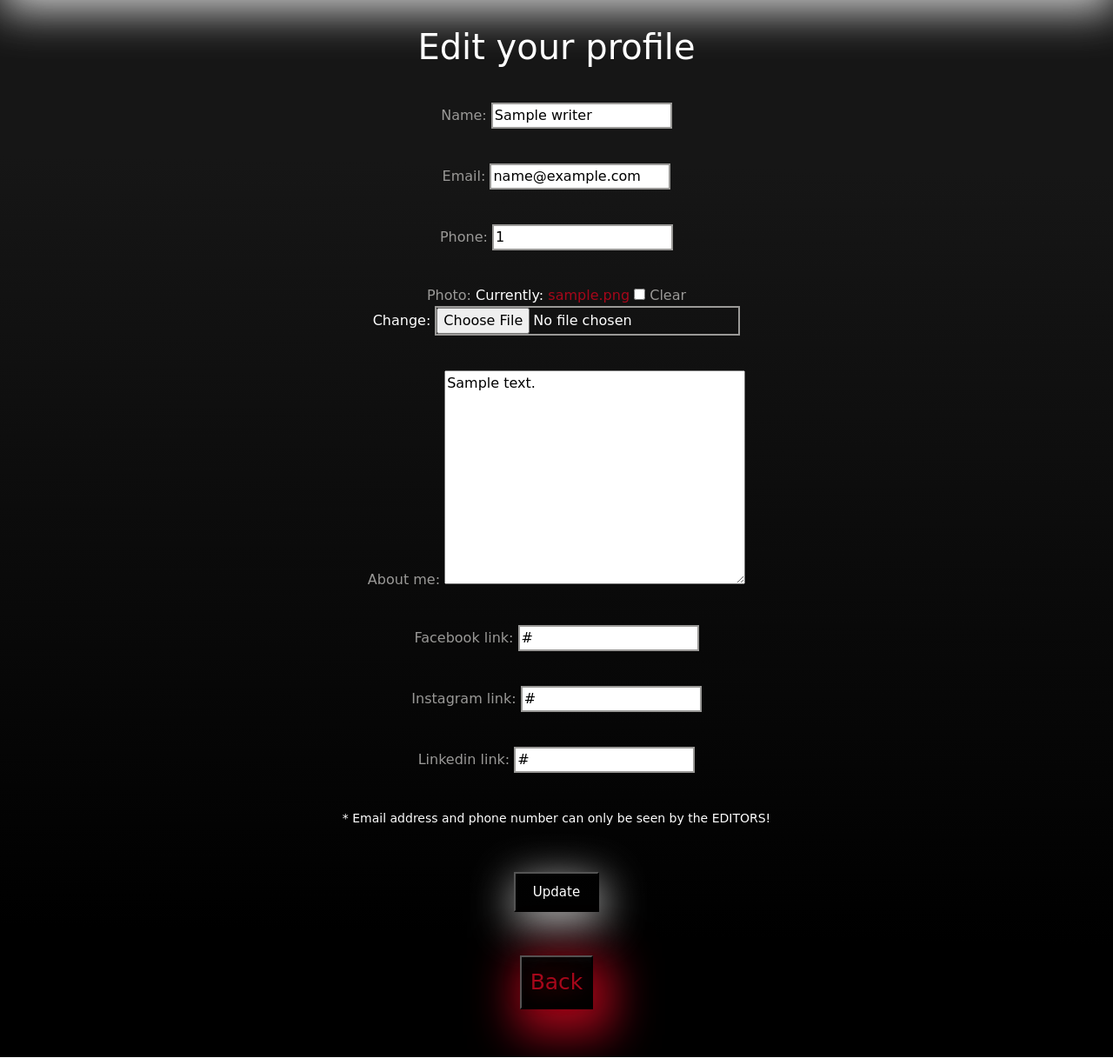
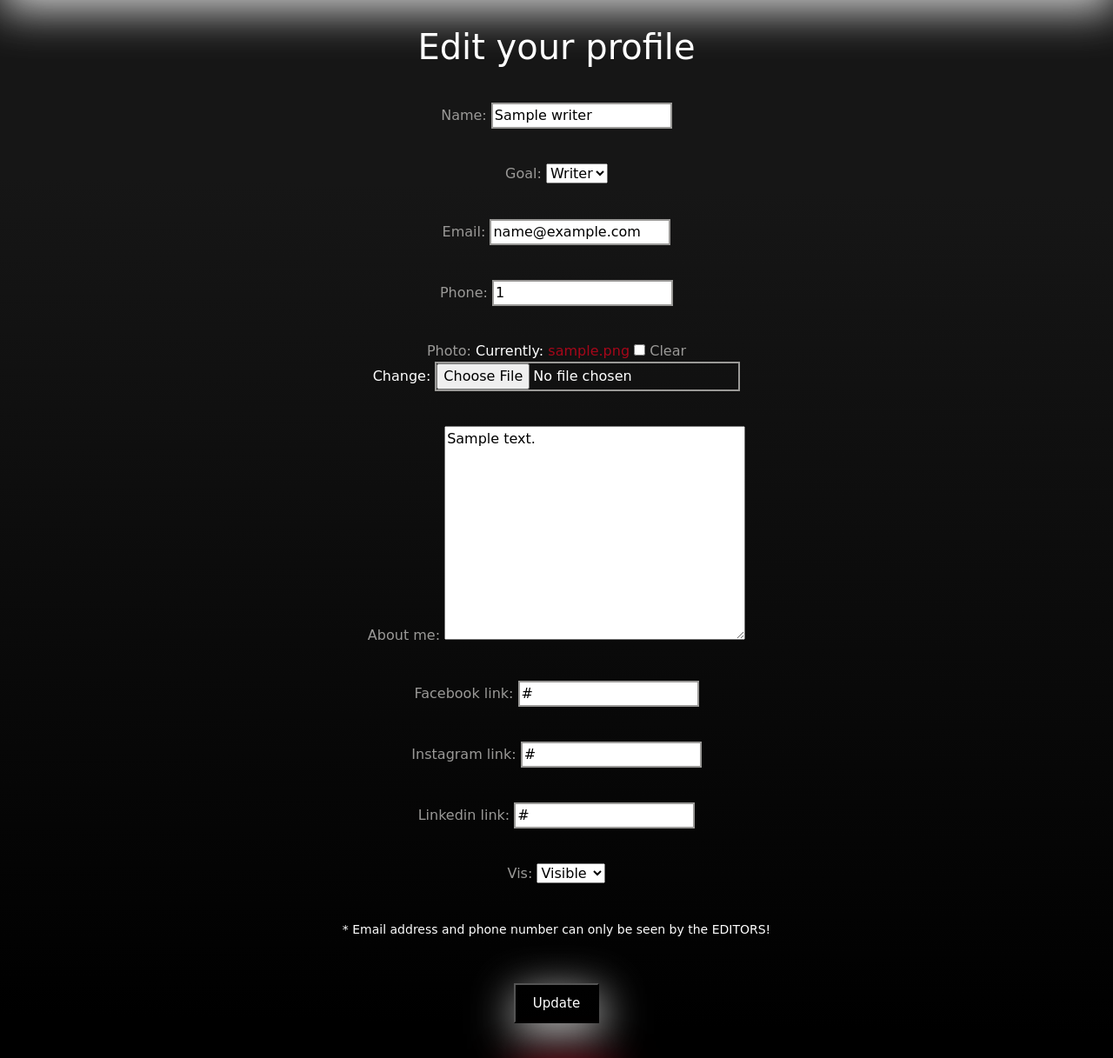
Before and after one commit to saroltah/ghost_stories, a Django app: a page that uses templates/base.html in a window 1280 px wide. Shown: the part 95-1312 px from the top of the page at 87% size. Run offline with Django 4.2, Linux system fonts and the light colour scheme; a user stored in the database is signed in; tables that the repository leaves empty hold one stand-in row (values such as "Sample post"); parts of the project's set-up code (start-up, migrations or seed data) failed here and were passed over; some libraries are stand-ins or nearby versions; some web fonts are replaced.

Commit message:
add visible/hidden option to profile
plus delete email from signals

```diff
--- a/profiles/forms.py
+++ b/profiles/forms.py
@@ -7,7 +7,7 @@ from django_summernote.fields import SummernoteTextFormField, SummernoteTextFiel
 class ProfileForm(forms.ModelForm):
   class Meta:
     model = Writer
-    fields = 'name', 'email', 'phone', 'photo', 'about_me', 'facebook_link', 'instagram_link', 'linkedin_link'
+    fields = 'name', 'goal', 'email', 'phone', 'photo', 'about_me', 'facebook_link', 'instagram_link', 'linkedin_link', 'vis'
 
     widgets = {
     'about_me': SummernoteWidget(),}
--- a/profiles/models.py
+++ b/profiles/models.py
@@ -18,6 +18,13 @@ class Writer(models.Model):
   goal = models.CharField(max_length=9,
                   choices=GOAL_CHOICES,
                   default="Writer")
+  VIS_CHOICES = (
+    ("Visible", "Visible"),
+    ("Hidden", "Hidden"),
+   )
+  vis = models.CharField(max_length=9,
+                  choices=VIS_CHOICES,
+                  default="Visible")
   email	= models.EmailField(max_length=100)
   phone =	models.CharField(blank=True)
   photo	= models.ImageField(blank=True, default='example.jpg')
--- a/profiles/signals.py
+++ b/profiles/signals.py
@@ -8,4 +8,3 @@ from django.utils.text import slugify
 def create_profile(sender, instance, created, **kwargs):
     if created:
         Writer.objects.create(user=instance, username=instance.username),
-        Writer.objects.create(user=instance, email=instance.email)
--- a/profiles/templates/view_profile.html
+++ b/profiles/templates/view_profile.html
@@ -11,10 +11,12 @@
   <div class="edit"><a href="{% url 'edit_profile' writer.slug %}" class="edit"> Edit </a>
   </div>
   {% endif %}
+  {%if user.writer.vis == "Visible" %}
   <div class="grid-container">
     <div>
       <img class="img-fluid profile-image" src="{{writer.photo.url}}" alt="profile image" width="400"></div>
     <div>
+
       <p><span>Name:</span> {{writer.name}}</p>
       <p>{{writer.goal}}</p>
       {%if user.writer.goal == "Editor" %}
@@ -37,8 +39,10 @@
         <p><span>Linkedin:</span>
           <a href="{{writer.linkedin_link}}" target="_blank"> <i class="fa-brands fa-linkedin"></i></a></p>
         {%endif%}
-
       </p>
+      {%else%}
+      <h3>This user has hidden profile</h3>
+      {%endif%}
       <button class="back-button"><a onClick="javascript:history.go(-1)"> Back </a></button>
     </div>
 
--- a/stories/static/stories/css/stories.css
+++ b/stories/static/stories/css/stories.css
@@ -181,7 +181,6 @@
 }
 
 .comment-author {
-  text-decoration: underline;
   font-size: 20px;
 }
 
```
Also changed, not shown: media/emri_1t5zAok.jpg (added), media/example2_BL85n0O.jpg (added), media/tomas-robertson-HpyHow3ERS0-unsplash.jpg (added), profiles/migrations/0026_writer_vis_alter_writer_goal.py (added), profiles/migrations/0027_alter_writer_goal.py (added).
